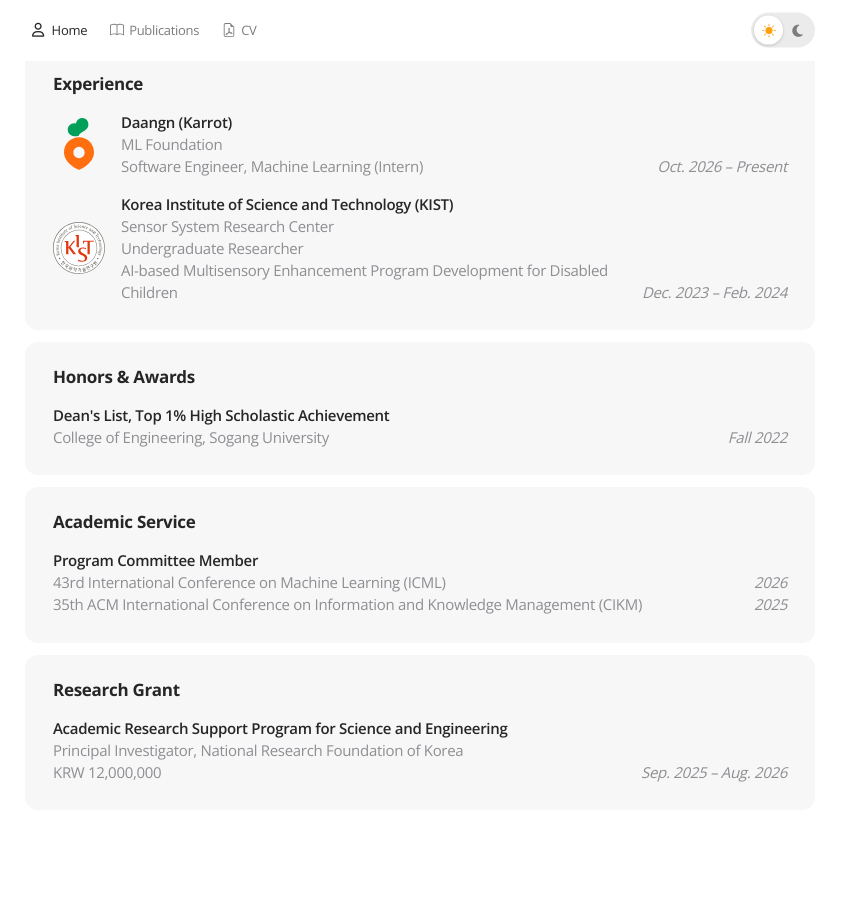
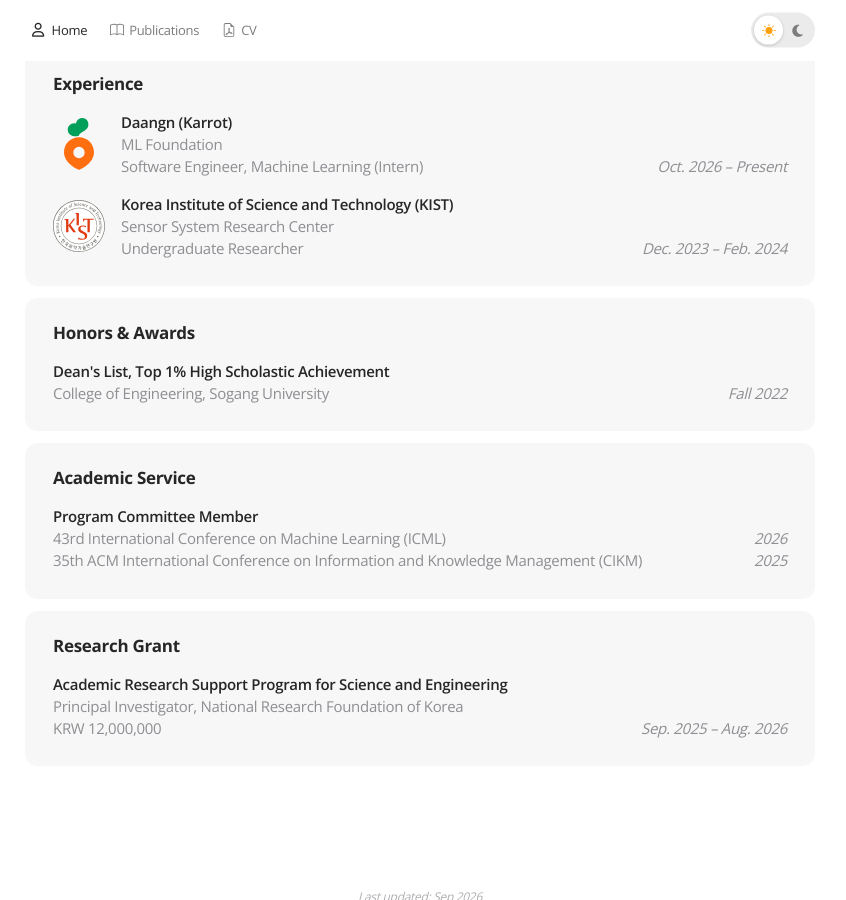
Before and after one commit to jinkyusung/jinkyusung.github.io, a Jekyll site: the page built from index.html, in a window 1280 px wide and 900 px high, scrolled down 834 px. Shown: the whole window, without its empty margins (220-1066 px from the left). Built offline with Jekyll 4.4.1, drawn with Linux system fonts in a browser that asks for light colours.

Commit message:
Update experience.yml

```diff
--- a/_data/experience.yml
+++ b/_data/experience.yml
@@ -14,5 +14,4 @@
   location: "Seoul, South Korea"
   position: Undergraduate Researcher
   dept: Sensor System Research Center
-  description: AI-based Multisensory Enhancement Program Development for Disabled Children
   date: Dec. 2023 – Feb. 2024
```
